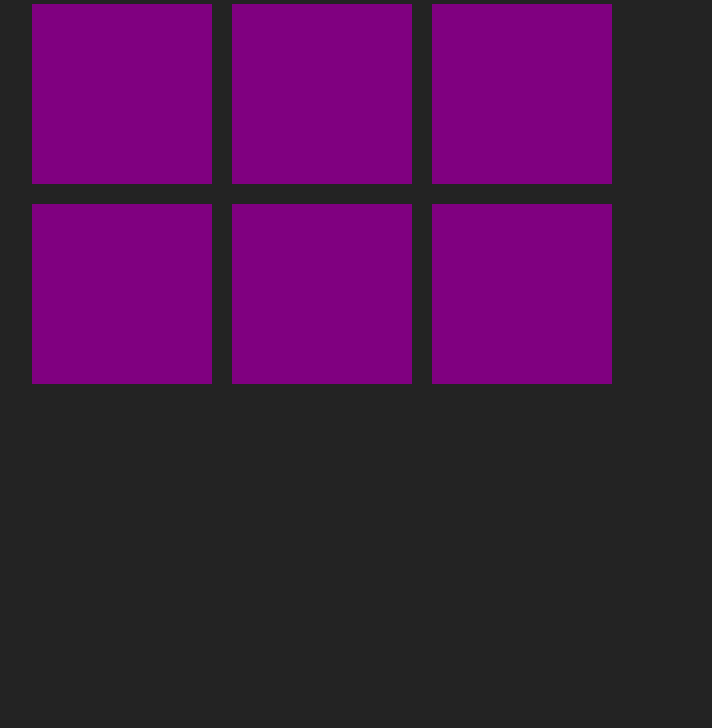
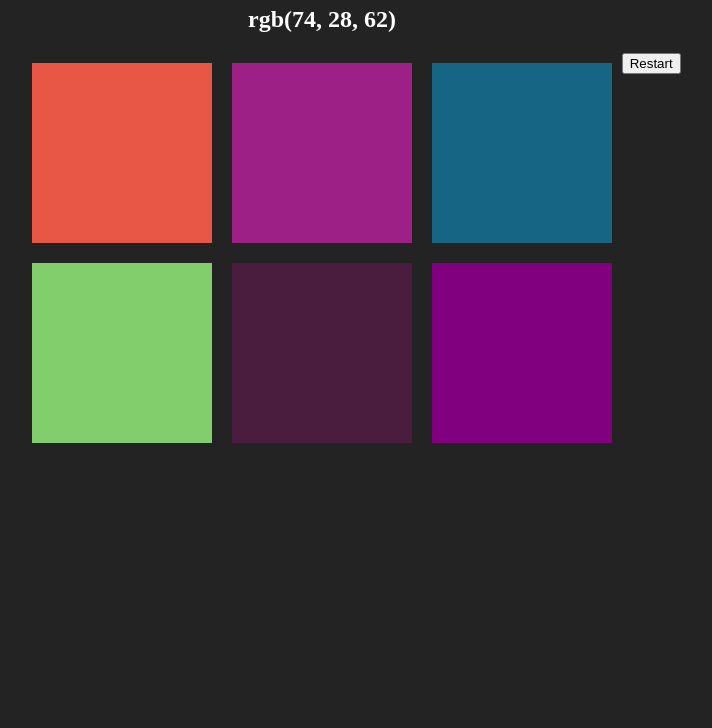
Before and after one commit to GradeyCullins/gradeycullins.github.io, a plain HTML site: page index.html in a window 1280 px wide. Shown: the part 72-800 px from the top of the page, without its empty margins (318-1030 px from the left). Drawn offline with Linux system fonts and the light colour scheme.

Commit message:
added prelim js logic, core game is running

```diff
--- a/index.html
+++ b/index.html
@@ -6,6 +6,7 @@
 <body>
 
 	<h1>RGB Color Game</h1>
+	<h2><span id="currColor"></span></h2>
 
 	<div id="container">
 		<div class="square"></div>
@@ -16,5 +17,8 @@
 		<div class="square"></div>
 	</div>
 
+	<button id="reset">Restart</button>
+
+	<script type="text/javascript" src="index.js"></script>
 </body>
 </html>
--- /dev/null
+++ b/index.js
@@ -0,0 +1,49 @@
+
+
+// var colors = [
+// 	"rgb(255, 0, 0)",
+// 	"rgb(0, 255, 0)",
+// 	"rgb(0, 0, 255)",
+// 	"rgb(255, 255, 0)",
+// 	"rgb(0, 255, 255)",
+// 	"rgb(255, 255, 255)"
+// ];
+
+var squares = document.querySelectorAll('.square');
+var currColor = document.querySelector('#currColor');
+var target;
+
+reset();
+
+currColor.textContent = colors[4];
+
+
+/*
+	Add event listeners
+*/
+for (var i = 0; i < squares.length; i++) {
+	squares[i].addEventListener('click', function() {
+		if (this.style.background == target) {
+			this.style.visibility = 'hidden';
+		};
+	});
+	squares[i].style.background = colors[i];
+}
+document.querySelector('#reset').addEventListener('click', function() {
+	reset();
+});
+
+function reset() {
+
+	currIndex = Math.floor(Math.random() * 5);
+	colors = new Array();
+	for (var i = 0; i < 5; i++) {
+		squares[i].style.visibility = 'visible';
+		colors.push('rgb(' + Math.floor(Math.random() * 255) + ', ' + Math.floor(Math.random() * 255) + ', ' + Math.floor(Math.random() * 255) + ')');
+	}
+	target = colors[currIndex];
+	currColor.textContent = target;
+	for (var i = 0; i < squares.length; i++) {
+		squares[i].style.background = colors[i];
+	}
+}
--- a/styles.css
+++ b/styles.css
@@ -16,7 +16,8 @@ body {
 	float: left;
 }
 
-h1 {
+h1, h2 {
+	margin-top: 20px;
 	text-align: center;
 	color: white;
 }
```
